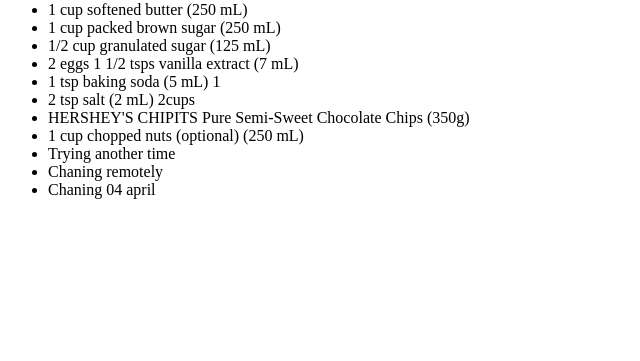
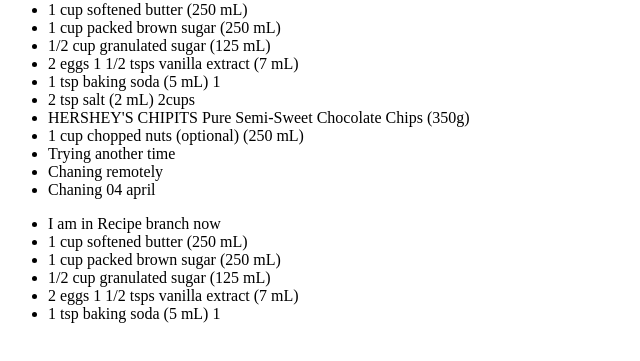
Before and after one commit to krupamaisuira/gitexam, a plain HTML site: page secret-recipe.htm in a window 1280 px wide. Shown: the part 79-440 px from the top of the page, without its empty margins (0-640 px from the left). Drawn offline with Linux system fonts and the light colour scheme.

Commit message:
chnages in secer

```diff
--- a/secret-recipe.htm
+++ b/secret-recipe.htm
@@ -18,5 +18,14 @@
   <li>Chaning 04 april</li>
 </ul>
 
+<ul>
+<li>I am in Recipe branch now</li>
+<li>1 cup softened butter (250 mL) </li>
+<li>1 cup packed brown sugar (250 mL)</li>
+<li>1/2 cup granulated sugar (125 mL)</li>
+<li>2 eggs 1 1/2 tsps vanilla extract (7 mL) </li>
+<li>1 tsp baking soda (5 mL) 1 </li>
+</ul>
+
 </body>
 </html>
```
